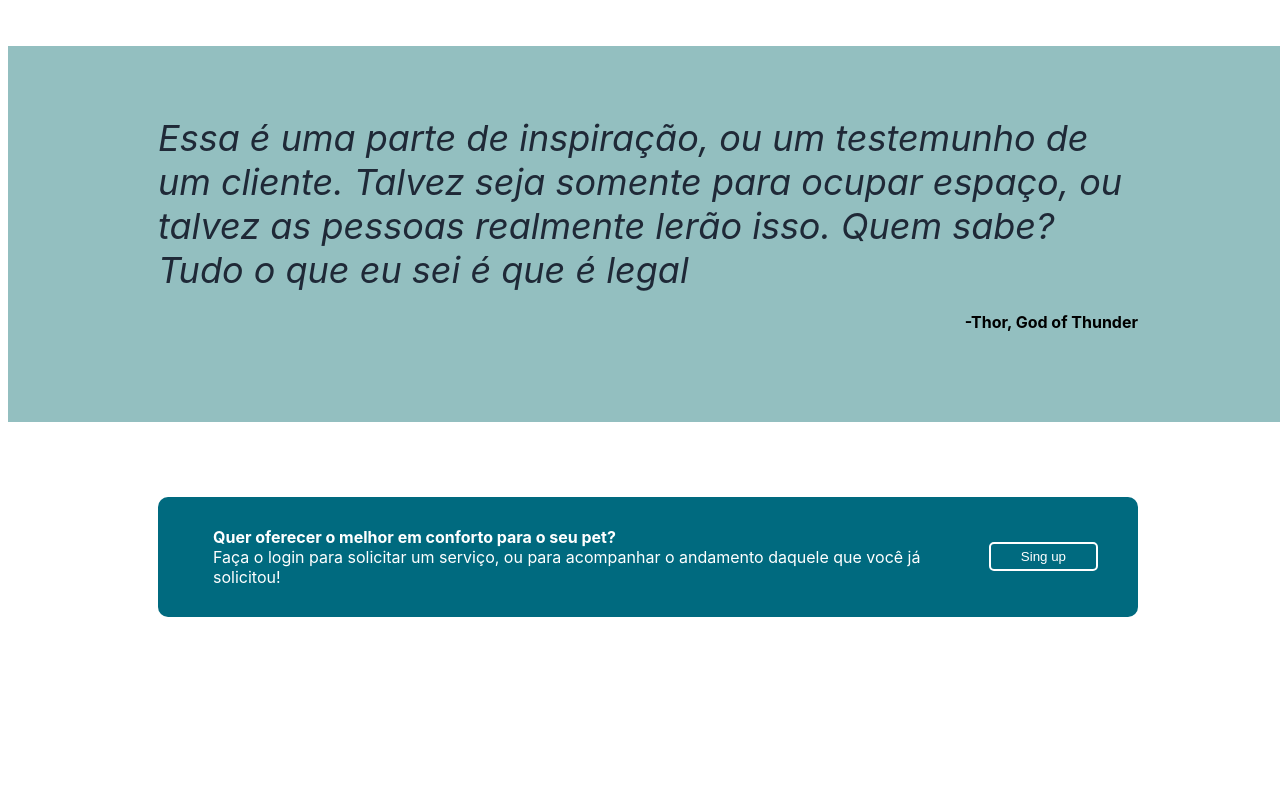
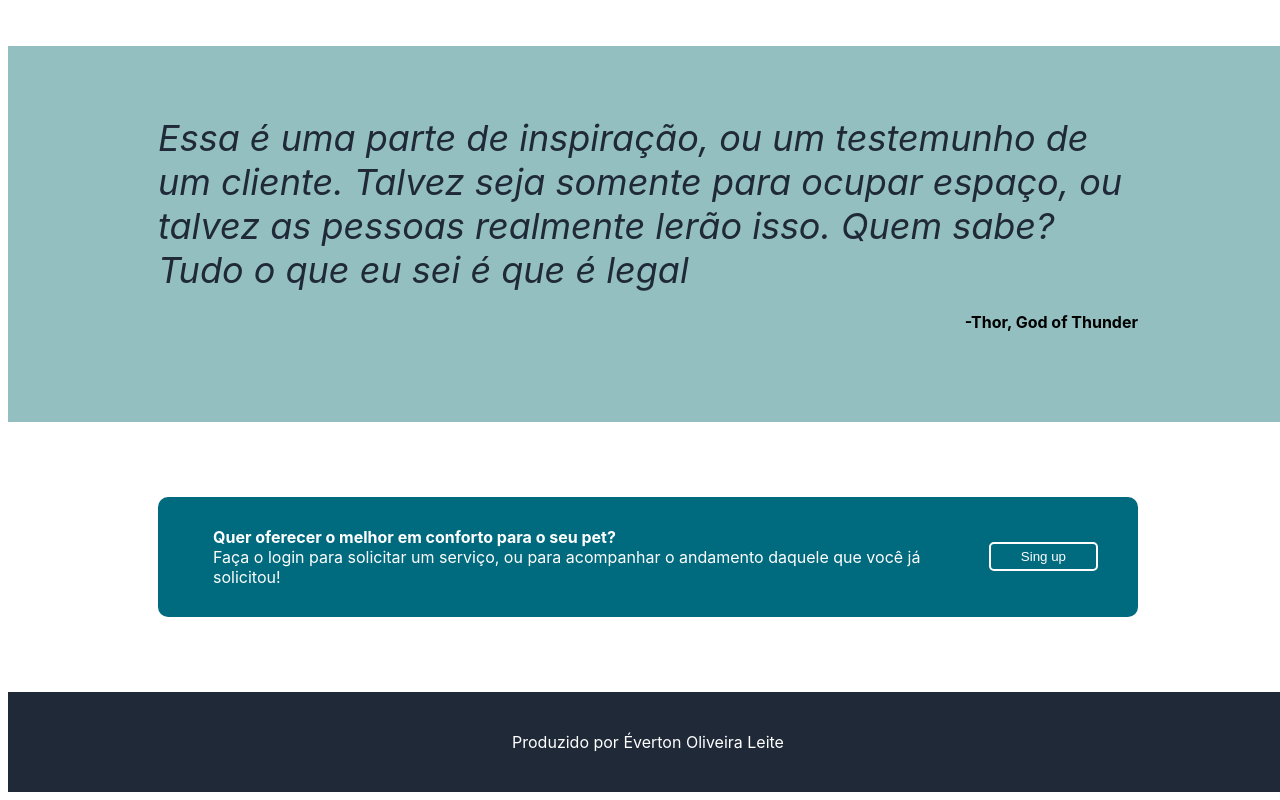
Before and after one commit to everton-leite/first-website, a plain HTML site: page index.html in a window 1280 px wide. Shown: the part 1066-1866 px from the top of the page. Before the commit the page ends 1766 px from the top, so only its background shows below. Drawn offline with Linux system fonts and the light colour scheme.

Commit message:
footer added and flex-direction changed to space-between

```diff
--- a/index.html
+++ b/index.html
@@ -24,6 +24,7 @@
                 <img src="img/Nalu.jpeg" alt="this is a placeholder for an image">
             </div>
         </div>
+        <div class="content">
             <div class="team-section">
                 <h2 class="team">Conheça nosso time</h2>
                 <div class="team-components">
@@ -60,4 +61,8 @@
                     </div>
                 </div>
             </div>
+        </div>
+        <div class="footer">
+            Produzido por Éverton Oliveira Leite
+        </div>
     </body>
--- a/style/style.css
+++ b/style/style.css
@@ -4,6 +4,7 @@ body {
     display: flex;
     flex-direction: column;
     font-family: -apple-system, BlinkMacSystemFont, 'Segoe UI', Roboto, Oxygen, Ubuntu, Cantarell, 'Open Sans', 'Helvetica Neue', sans-serif;
+    justify-content: space-between;
 }
 
 
@@ -181,3 +182,10 @@ button a{
 .message-box p {
     margin: 0 15px;
 }
+
+.footer {
+    background-color: #1f2937;
+    color: #ffffff;
+    padding: 40px 0;
+    text-align: center;
+}
```
Lines whose indentation alone changed are shown as unchanged.
